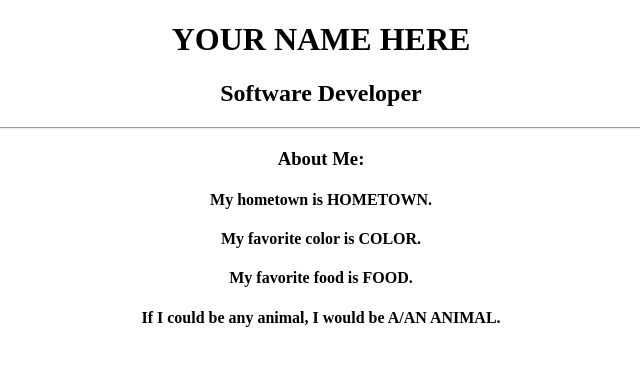
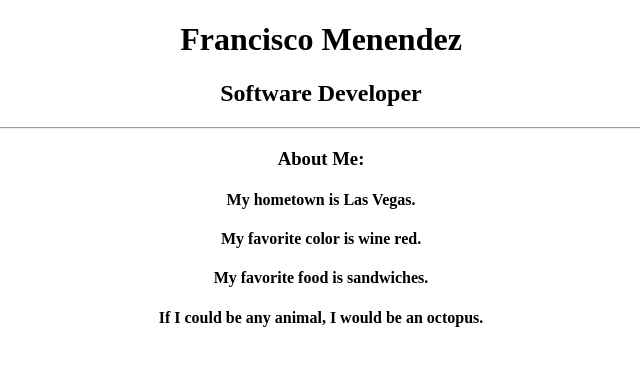
Before and after one commit to frankieSM/Profile, a plain HTML site: page index.html in a window 1280 px wide. Shown: the whole page, without its empty margins (319-959 px from the left). Drawn offline with Linux system fonts and the light colour scheme.

Commit message:
edit contents index.html

```diff
--- a/index.html
+++ b/index.html
@@ -7,14 +7,14 @@
 		  </head>
 		  <body>
 			<div align="center">
-				<h1>YOUR NAME HERE</h1>
+				<h1>Francisco Menendez</h1>
 				<h2>Software Developer</h2>
 				<hr>
 				<h3>About Me:</h3>
-					<h4>My hometown is HOMETOWN.</h4>
-					<h4>My favorite color is COLOR.</h4>
-					<h4>My favorite food is FOOD.</h4>
-					<h4>If I could be any animal, I would be A/AN ANIMAL.</h4>
+					<h4>My hometown is Las Vegas.</h4>
+					<h4>My favorite color is wine red.</h4>
+					<h4>My favorite food is sandwiches.</h4>
+					<h4>If I could be any animal, I would be an octopus.</h4>
 			</div>
 		  </body>
 		</html>
```
